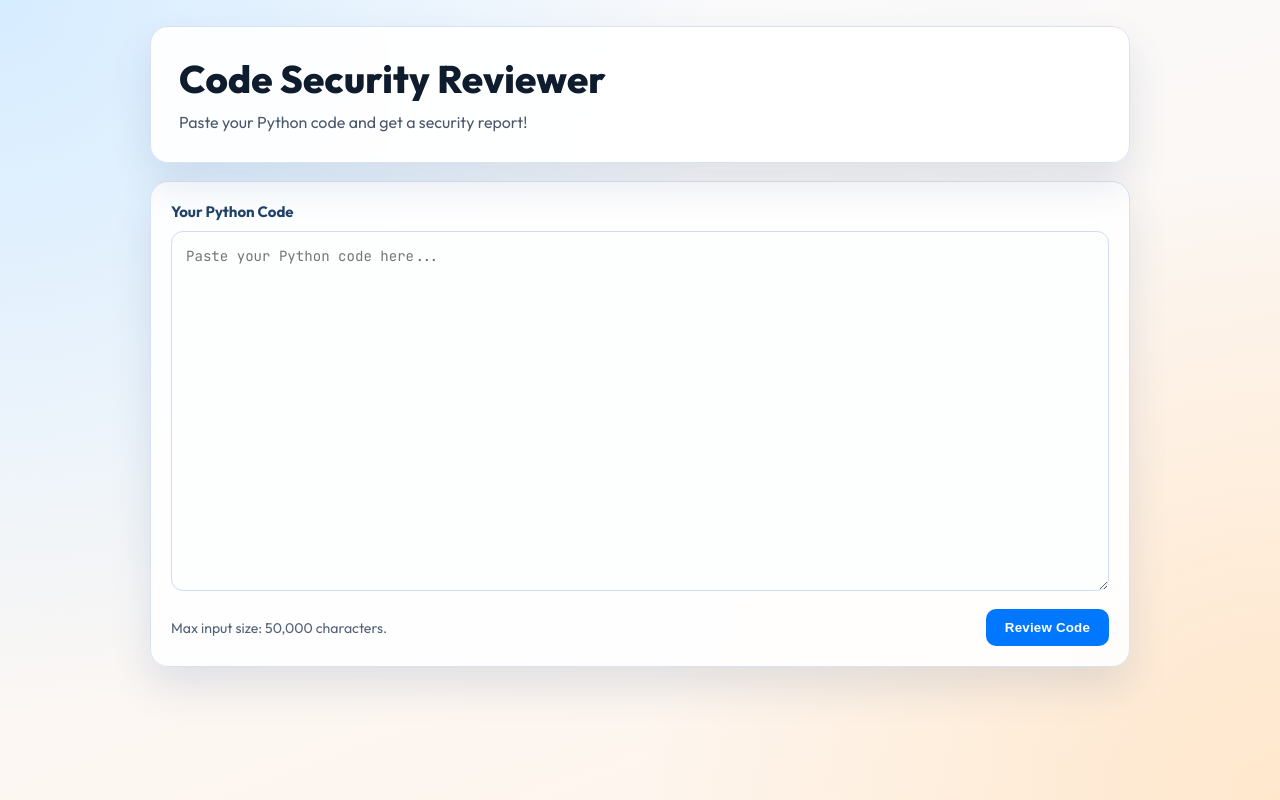
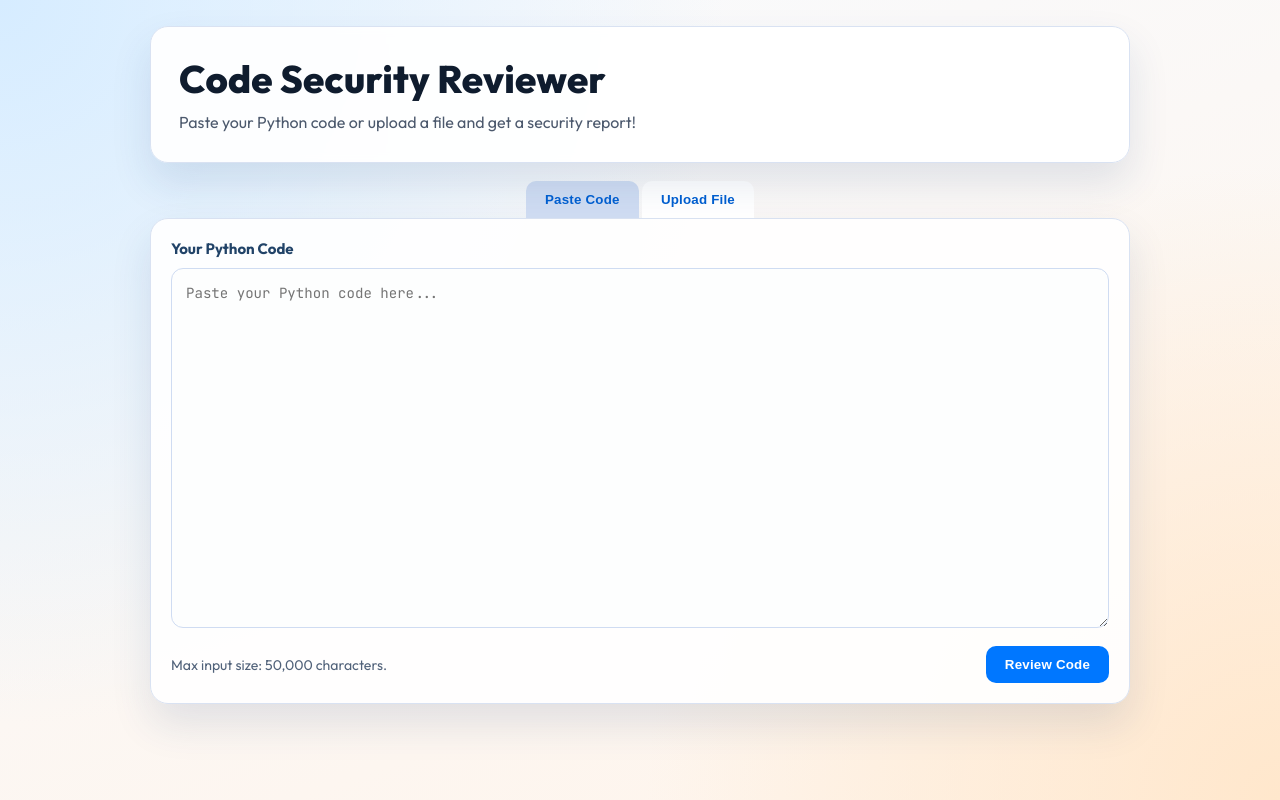
Before and after one commit to nicowu07/code-reviewer, a FastAPI app: page / in a window 1280 px wide. Run offline with FastAPI, Linux system fonts and the light colour scheme.

Commit message:
NEW: Add frontend for file uploading

```diff
--- a/templates/index.html
+++ b/templates/index.html
@@ -148,6 +148,50 @@
       color: #7a4a00;
     }
 
+    .tab-bar {
+      text-align: center;
+    }
+
+    .tab-btn {
+      background-color: #fff;
+      color:#005fd1;
+      border-radius: 10px 10px 0 0;
+    }
+
+    .tab-btn:hover {
+    background-color: #b8cce8;
+    transform: translateY(-1px);
+    }
+    .active {
+      background-color: #cfdcf2;
+    }
+    .file-btn {
+    display: inline-block;
+    cursor: pointer;
+    background-color: #f2f6ff;
+    color: #1b3f7a;
+    border: 1px solid #ceddf5;
+    border-radius: 10px;
+    padding: 10px 18px;
+    font-weight: 700;
+    font-size: 0.9rem;
+    transition: all 0.2s ease;
+    }
+
+    .file-btn:hover {
+    background-color: #dce8ff;
+    transform: translateY(-1px);
+    }
+
+    .file-upload-area {
+    display: flex;
+    align-items: center;
+    gap: 12px;
+    padding: 20px;
+    border: 2px dashed #cfdcf2;
+    border-radius: 12px;
+    margin-bottom: 14px;
+    }
     @keyframes fade-in {
       from {
         opacity: 0;
@@ -174,14 +218,34 @@
       }
     }
   </style>
+<script>
+  function showTab(tabName) {
+    // hide all tabs
+    document.getElementById('paste-tab').style.display = 'none'
+    document.getElementById('upload-tab').style.display = 'none'
+    // show selected tab
+    document.getElementById(tabName).style.display = 'block'
+    document.querySelectorAll('.tab-btn').forEach(btn => btn.classList.remove('active'))
+    document.querySelector(`[onclick="showTab('${tabName}')"]`).classList.add('active')
+    //change the file name when uploaded
+    document.getElementById('file-input').addEventListener('change', function() {
+    const fileName = this.files[0] ? this.files[0].name : 'No file chosen'
+    document.getElementById('file-name').textContent = fileName
+})
+  }
+</script>
 </head>
 <body>
   <main class="container">
     <section class="hero">
       <h1>Code Security Reviewer</h1>
-      <p class="subtitle">Paste your Python code and get a security report!</p>
+      <p class="subtitle">Paste your Python code or upload a file and get a security report!</p>
     </section>
-
+    <div class="tab-bar">
+      <button onclick="showTab('paste-tab')" class="tab-btn active">Paste Code</button>
+      <button onclick="showTab('upload-tab')" class="tab-btn">Upload File</button>
+    </div>
+    <div id="paste-tab" style="display: block;">
       <section class="editor-card">
         <form action="/review" method="post">
           <label for="code">Your Python Code</label>
@@ -191,11 +255,28 @@
             <button type="submit">Review Code</button>
           </div>
         </form>
+      </section>
+    </div>
+    <div id="upload-tab" style="display: none;">
+      <section class="upload-card editor-card">
+        <form action="/review" method="post" enctype="multipart/form-data">
+          <div class="file-upload-area">
+            <input type="file" name="file" style="display:none" id="file-input">
+            <label for="file-input" class="file-btn">Choose File</label>
+            <span id="file-name">No file chosen</span>
+          </div>
+          <div class="actions">
+            <p class="hint">Accepted: .py and .ipynb files only</p>
+            <button type="submit">Review Code</button>
+          </div>
 
+        </form>
+      </section>
+    </div>
       {% if result %}
       <div class="result">{{ result }}</div>
       {% endif %}
-    </section>
+
   </main>
 </body>
 </html>
```
Lines whose indentation alone changed are shown as unchanged.
